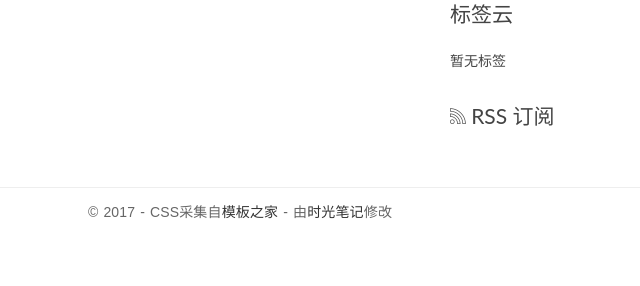
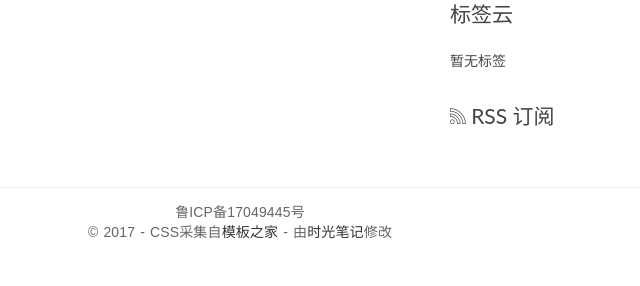
Before and after one commit to YHYJ/TimeNote, a Django app: page / in a window 1280 px wide. Shown: the part 514-800 px from the top of the page, without its empty margins (400-1040 px from the left). Run offline with Django 3.2, Linux system fonts and the light colour scheme; data that the repository does not hold is empty; some libraries are stand-ins or nearby versions.

Commit message:
小修改

```diff
--- a/blog/models.py
+++ b/blog/models.py
@@ -3,7 +3,7 @@ from django.db import models
 from django.urls import reverse
 from django.utils.html import strip_tags
 from django.contrib.auth.models import User
-from django.utils.six import python_2_unicode_compatible    # Py2开发使用的装饰器
+# from django.utils.six import python_2_unicode_compatible    # Py2开发使用的装饰器
 
 # Create your models here.  ——创建文章数据表
 
--- a/templates/base.html
+++ b/templates/base.html
@@ -197,7 +197,8 @@
     <div class="container">
         <div class="row">
             <div class="col-md-12">
-                <p class="copyright">&copy 2017 - CSS采集自<a href="http://www.cssmoban.com/"
+                <p class="copyright">鲁ICP备17049445号<br>
+                    &copy 2017 - CSS采集自<a href="http://www.cssmoban.com/"
                                                         target="_blank" title="模板之家">模板之家</a>
                     - 由<a href="http://yj1516.site/" title="网页模板" target="_blank">时光笔记</a>修改
                 </p>
```
